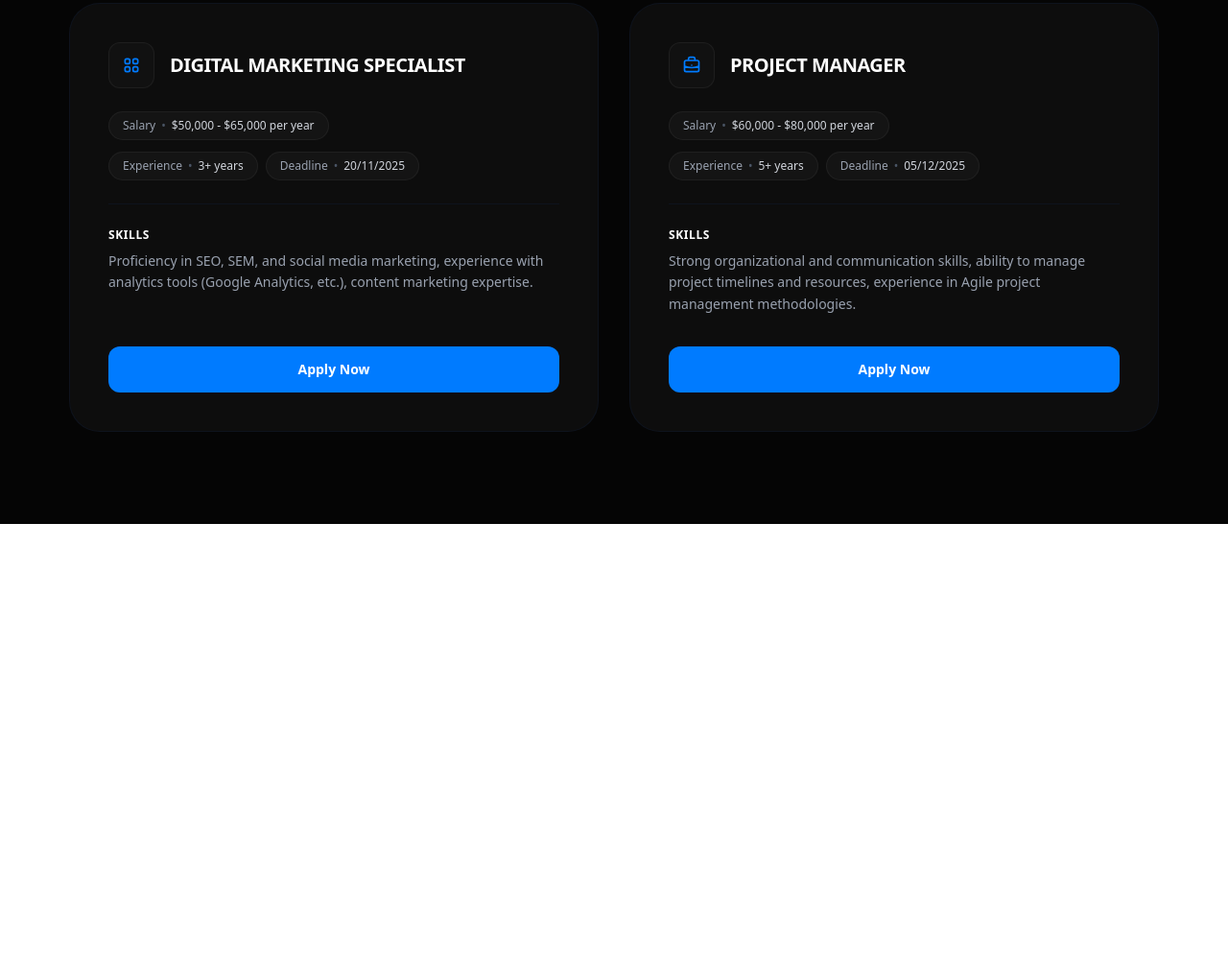
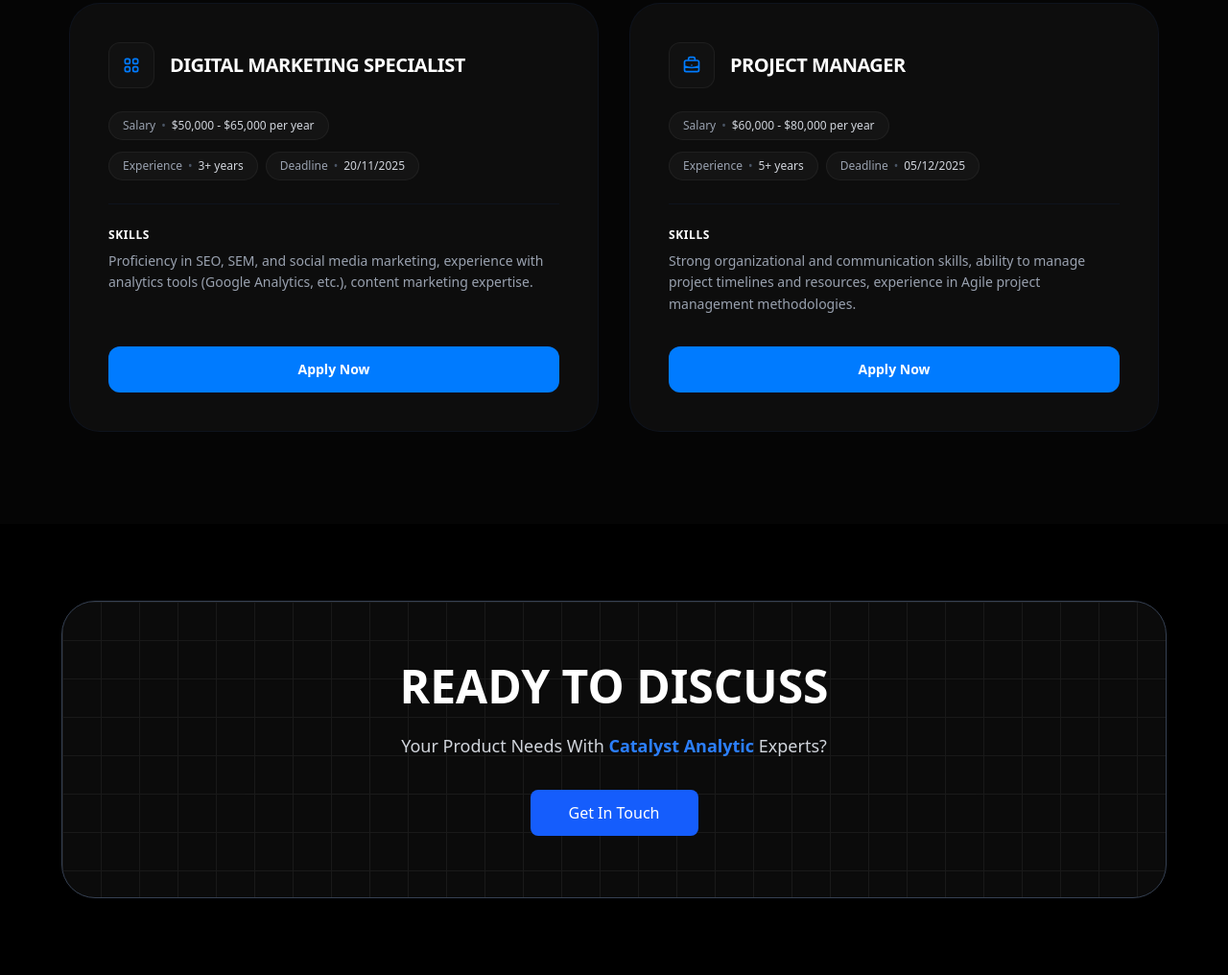
Before and after one commit to amir-arch-cyber/week4day1, a website: page pageshtml/page3.html in a window 1280 px wide. Shown: the part 1482-2498 px from the top of the page at 96% size. Before the commit the page ends 2028 px from the top, so only its background shows below. Drawn offline with Linux system fonts and the light colour scheme.

Commit message:
add section 3 page3

```diff
--- a/pageshtml/page3.html
+++ b/pageshtml/page3.html
@@ -322,5 +322,38 @@
   </div>
 </section>
 
+<section class="bg-black py-20">
+    <div
+        class="max-w-6xl mx-auto rounded-[35px] border border-gray-700 bg-[#0b0b0b] px-6 py-16 text-center relative overflow-hidden">
+
+        <div class="absolute inset-0 opacity-20"
+            style="
+                background-image:
+                linear-gradient(to right,#555 1px,transparent 1px),
+                linear-gradient(to bottom,#555 1px,transparent 1px);
+                background-size:40px 40px;">
+        </div>
+
+        <div class="relative z-10">
+            <h2 class="text-5xl font-bold text-white uppercase">
+                READY TO DISCUSS
+            </h2>
+
+            <p class="mt-6 text-lg text-gray-300">
+                Your Product Needs With
+                <span class="text-blue-500 font-semibold">
+                    Catalyst Analytic
+                </span>
+                Experts?
+            </p>
+
+            <button
+                class="mt-8 bg-blue-600 hover:bg-blue-700 duration-300 text-white px-10 py-3 rounded-lg font-medium">
+                Get In Touch
+            </button>
+        </div>
+
+    </div>
+</section>
 </body>
 </html>
```
Also changed, not shown: src/output.css.
